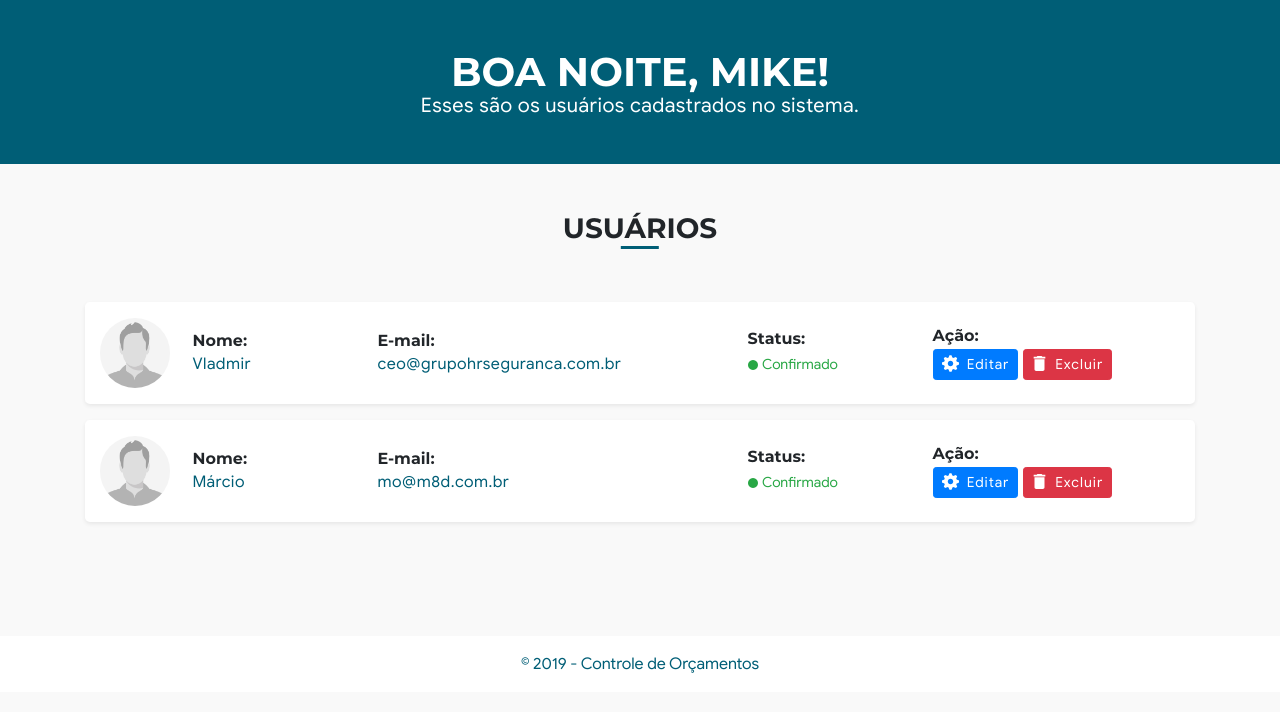
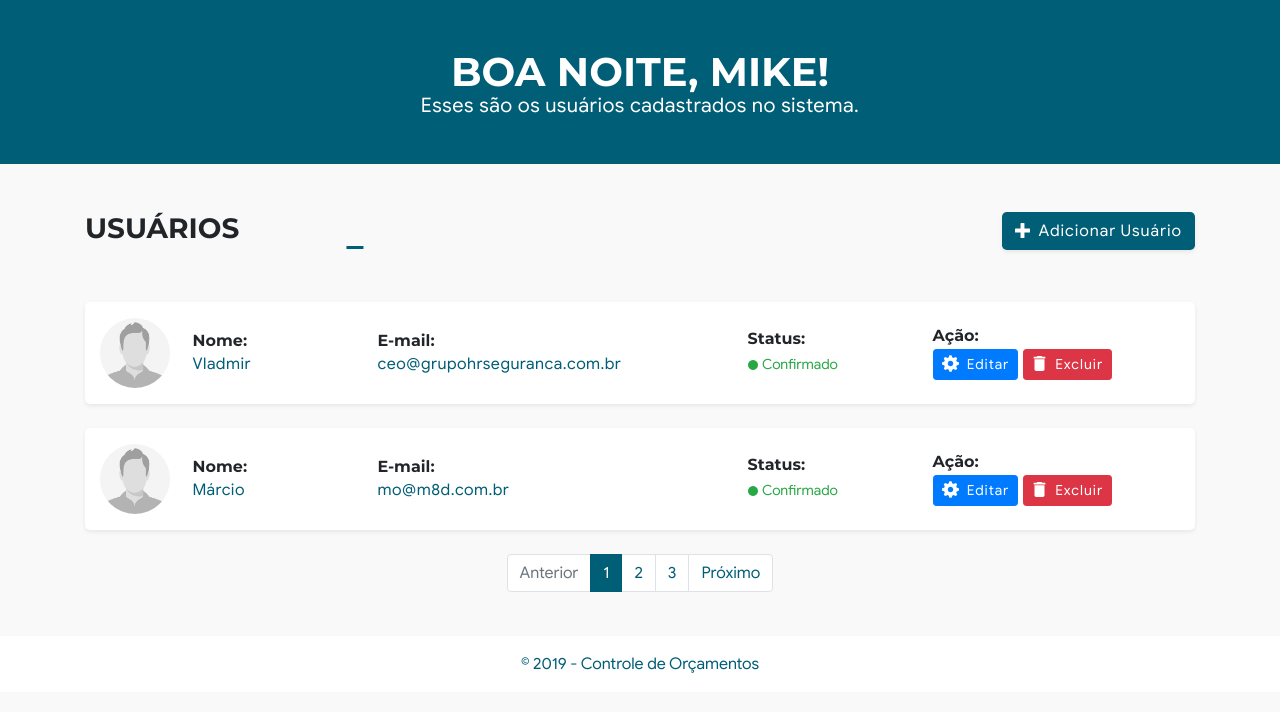
Before and after one commit to mfonsanBD/controleOrcamento, a PHP site: page /gcc/painel/usuario in a window 1280 px wide. Shown: the part 108-820 px from the top of the page. Before the commit the page ends 781 px from the top, so only its background shows below. Run offline with PHP 8.4, Linux system fonts and the light colour scheme; a user stored in the database is signed in; data comes from the database, SQL or seed files in the repository; both versions use the stored data as it was after the commit.

Commit message:
Permissão para o administrador adicionar usuários

```diff
--- a/assets/css/estilo.css
+++ b/assets/css/estilo.css
@@ -16,6 +16,9 @@
 body{
 	font-family: 'Montserrat', sans-serif;
     background-color: #f9f9f9 !important;
+}
+.col-form-label{
+    padding-bottom: 0 !important;
 }
 .family-titulo{
     font-family: 'Montserrat', sans-serif !important;
--- a/assets/js/controleDeOrcamento.js
+++ b/assets/js/controleDeOrcamento.js
@@ -94,6 +94,120 @@ $(document).ready(function(){
 			}
 
 			$("#editaSU")[0].reset();
+		});
+	});
+
+	$('#addU').on('show.bs.modal', function(event){
+		var button = $(event.relatedTarget); // Button that triggered the modal
+		var id = button.data('id'); // Extract info from data-* attributes
+		var nome = button.data('nome'); // Extract info from data-* attributes
+		// If necessary, you could initiate an AJAX request here (and then do the updating in a callback).
+		// Update the modal's content. We'll use jQuery here, but you could use a data binding library or other methods instead.
+		var modal = $(this);
+		modal.find('.modal-title').text('Adicionar Usuário');
+
+		$("#adicionarUsuario").on("click", function(e){
+			e.preventDefault();
+			var nome 		= $("#nomeu").val();
+			var email 		= $("#emailu").val();
+			var senha 		= $("#senhau").val();
+			var csenha 		= $("#csenhau").val();
+
+			if(nome == ''){
+				swal({
+					title: "Aviso!",
+					text: "O campo NOME COMPLETO é obrigatório.",
+					icon: "warning"
+				});
+			}
+			else if(!isNaN(nome)){
+				swal({
+					title: "Aviso!",
+					text: "O campo NOME COMPLETO não permite números.",
+					icon: "warning"
+				});
+			}
+			else if(nome.length < 3){
+				swal({
+					title: "Aviso!",
+					text: "O campo NOME COMPLETO deve conter pelo menos 3 caracteres.",
+					icon: "warning"
+				});
+			}
+			else if(email == ''){
+				swal({
+					title: "Aviso!",
+					text: "O campo E-MAIL é obrigatório.",
+					icon: "warning"
+				});
+			}
+			else if(!emailValido(email)){
+				swal({
+					title: "Aviso!",
+					text: "Digite um e-mail válido.",
+					icon: "warning"
+				});
+			}
+			else if(senha == ''){
+				swal({
+					title: "Aviso!",
+					text: "O campo SENHA é obrigatório.",
+					icon: "warning"
+				});
+			}
+			else if(csenha == ''){
+				swal({
+					title: "Aviso!",
+					text: "O campo COMFIRMAR SENHA é obrigatório.",
+					icon: "warning"
+				});
+			}
+			else if(csenha != senha){
+				swal({
+					title: "Aviso!",
+					text: "As senhas não coincidem.",
+					icon: "warning"
+				});
+			}else{
+				// alert(nome+' - '+email+' - '+senha+' - '+csenha);
+				$.ajax({
+					url: 'http://localhost/gcc/painel/adminAddU/',
+					type: 'POST',
+					data: {nome:nome, email:email, senha:senha},
+					success: function(dados){
+						if(dados == 1){
+							swal({
+								title: "Parabéns!",
+								text: "Usuário adicionado com sucesso!",
+								icon: "success"
+							})
+							.then((resposta) => {
+								$('#modalEdUs').modal('hide');
+								window.location.reload();
+							});
+						}else{
+							swal({
+								title: "Erro!",
+								text: "O usuário não pôde ser adicionado.",
+								icon: "error"
+							})
+							.then((resposta) => {
+								$('#modalEdUs').modal('hide');
+							});
+						};
+					}
+				});
+
+				$("#adicionaUsuario")[0].reset();
+			}
+
+			function emailValido($email){
+				var emailReg = /^([\w-\.]+@([\w-]+\.)+[\w-]{2,4})?$/;
+				return emailReg.test($email);
+			}
+		});
+		$("#cancela").on("click", function(){
+			$("#adicionaUsuario")[0].reset();
 		});
 	});
 
--- a/controllers/painelController.php
+++ b/controllers/painelController.php
@@ -186,6 +186,25 @@ class painelController extends controller{
 			}
 		}
 	}
+	public function adminAddU(){
+		if (empty($_SESSION['logado']) && $_SESSION['permissao'] != 1) {
+			header("Location: ".URL_BASE);
+			exit();
+		}
+		$u = new Usuario();
+		if(isset($_POST) && !empty($_POST)){
+			$nome 		= $_POST['nome'];
+			$email 		= $_POST['email'];
+			$senha 		= $_POST['senha'];
+			$codigo		= md5(time().rand(0, 9999));
+
+			if($u->addU($nome, $email, md5($senha), $codigo)){
+				echo "1";
+			}else{
+				echo "0";
+			}
+		}
+	}
 	public function addFaqs(){
 
 		$pf = new PerguntasFrequentes();
--- a/models/Usuario.php
+++ b/models/Usuario.php
@@ -70,6 +70,16 @@ class Usuario extends model{
 			return false;
 		}
 	}
+	public function addU($nome, $email, $senha, $codigo){
+		$sql = $this->conexao->prepare("INSERT INTO usuario SET nome = ?, email = ?, senha = ?, tipo = 1, foto = 'usuario.jpg', permissao = 1, hash = ?");
+		$sql->execute(array($nome, $email, $senha, $codigo));
+
+		if($sql->rowCount() > 0){
+			return true;
+		}else{
+			return false;
+		}
+	}
 	public function excluiU($id){
 		$sql = $this->conexao->prepare("DELETE FROM usuario WHERE id = ?");
 		$sql->execute(array($id));
--- a/views/admin/faqs.php
+++ b/views/admin/faqs.php
@@ -10,7 +10,7 @@ require 'topo.php';
 	</div>
 	<div class="col-lg-6 text-center offset-lg-3">
 		<button class="btn bg-white shadow-sm ml-1 p-3 pt-2 rounded-lg" data-toggle="modal" data-target="#addPF">
-			<img src="<?=URL_BASE?>assets/img/mais.svg" width="20" class="mr-1 icones" alt="Adicionar">
+			<img src="<?=URL_BASE?>assets/img/mais-cinza.svg" width="20" class="mr-1 icones" alt="Adicionar">
 			<p class="m-0 p-0 text-secondary">Adicionar Perguntas Frequentes</p>
 		</button>
 	</div>
--- a/views/admin/usuario.php
+++ b/views/admin/usuario.php
@@ -31,7 +31,6 @@ require 'topo.php';
     </div>
   </div>
 </div>
-
 <div class="modal fade" id="modalExUs" tabindex="-1" role="dialog" aria-labelledby="exampleModalLabel" aria-hidden="true">
   <div class="modal-dialog modal-dialog-centered" role="document">
     <div class="modal-content bg-light">
@@ -45,9 +44,39 @@ require 'topo.php';
         <form class="bg-light" id="excluiSU">
       		<p class="texto-confirmacao"></p>
 			<div class="modal-footer">
-				<button type="button" class="btn btn-secondary" data-dismiss="modal">Não, desejo cancelar.</button>
-				<button type="button" id="excluirSU" class="btn bg-danger text-white">Sim, desejo excluir.</button>
+				<button type="button" class="btn btn-secondary" data-dismiss="modal">Não, cancelar.</button>
+				<button type="button" id="excluirSU" class="btn bg-danger text-white">Sim, excluir.</button>
 			</div>
+        </form>
+      </div>
+    </div>
+  </div>
+</div>
+<div class="modal fade" id="addU" tabindex="-1" role="dialog" aria-labelledby="exampleModalLabel" aria-hidden="true">
+  <div class="modal-dialog modal-dialog-centered" role="document">
+    <div class="modal-content bg-light">
+      <div class="modal-header bg-padrao">
+        <h5 class="modal-title" id="exampleModalLabel"></h5>
+        <button type="button" class="close" data-dismiss="modal" aria-label="Close">
+          <span aria-hidden="true">&times;</span>
+        </button>
+      </div>
+      <div class="modal-body">
+        <form class="bg-light" id="adicionaUsuario">
+          <div class="form-group text-left">
+            <label for="nome" class="col-form-label">Nome:</label>
+            <input type="text" id="nomeu">
+            <label for="email" class="col-form-label">E-mail:</label>
+            <input type="text" id="emailu">
+            <label for="senha" class="col-form-label">Senha:</label>
+            <input type="password" id="senhau">
+            <label for="csenha" class="col-form-label">Confirmar Senha:</label>
+            <input type="password" id="csenhau">
+          </div>
+		  <div class="modal-footer">
+		    <button type="button" id="cancela" class="btn btn-secondary" data-dismiss="modal">Cancelar</button>
+		    <button type="button" id="adicionarUsuario" class="btn bg-padrao">Adicionar</button>
+		  </div>
         </form>
       </div>
     </div>
@@ -56,12 +85,22 @@ require 'topo.php';
 
 <div class="container">
 	<div class="pt-5 pb-5">
-		<h3 class="text-uppercase text-center titulo_pagina"><?=$this->titulo;?></h3>
+		<div class="row">
+			<div class="col-lg-6 text-left">
+				<h3 class="text-uppercase titulo_pagina"><?=$this->titulo;?></h3>
+			</div>
+			<div class="col-lg-6 text-right">
+				<button class="btn bg-padrao shadow-sm ml-1 rounded-lg" data-toggle="modal" data-target="#addU">
+					<img src="<?=URL_BASE?>assets/img/mais-branco.svg" width="15" class="mr-1 icones" alt="Adicionar">
+					<span class="m-0 p-0 text-white">Adicionar Usuário</span>
+				</button>
+			</div>
+		</div>
 	</div>
-	<div class="row base">
+	<div class="row">
 		<div class="col-lg-12">
 			<?php foreach ($listaUsuarios as $lu): ?>
-				<div class="col-md-12 bg-white rounded-lg pt-3 pb-3 mb-3 shadow-sm">
+				<div class="col-md-12 bg-white rounded-lg pt-3 pb-3 mb-4 shadow-sm">
 					<div class="row">
 						<div class="col-md-1 align-self-center">
 							<img src="<?=URL_BASE?>assets/img/<?=$lu['foto']?>" class="rounded-circle" width="70" alt="">
@@ -105,74 +144,19 @@ require 'topo.php';
 			<?php endforeach; ?>
 		</div>
 	</div>
+	<div class="col-lg-6 pag offset-lg-3">
+		<nav aria-label="Page navigation example">
+		  <ul class="pagination justify-content-center">
+		    <li class="page-item disabled">
+		      <a class="page-link text-padrao" href="#" tabindex="-1" aria-disabled="true">Anterior</a>
+		    </li>
+		    <li class="page-item active"><a class="page-link text-padrao" href="#">1</a></li>
+		    <li class="page-item"><a class="page-link text-padrao" href="#">2</a></li>
+		    <li class="page-item"><a class="page-link text-padrao" href="#">3</a></li>
+		    <li class="page-item">
+		      <a class="page-link text-padrao" href="#">Próximo</a>
+		    </li>
+		  </ul>
+		</nav>
+	</div>
 </div>
-<script>
-var configE = {
-	type: 'doughnut',
-	data: {
-		datasets: [{
-			data: [
-				5,
-				8
-			],
-			backgroundColor: [
-				'#6C757D',
-				'#28A745'
-			]
-		}],
-		labels: [
-			'Aguardando Aprovação',
-			'Em Atividade'
-		]
-	},
-	options: {
-		responsive: true,
-		animation:{
-			animateScale: true
-		}
-	}
-};
-
-var configO = {
-	type: 'doughnut',
-	data: {
-		datasets: [{
-			data: [
-				5,
-				13,
-				20,
-				40,
-				71
-			],
-			backgroundColor: [
-				'#6C757D',
-				'#007BFF',
-				'#FFC107',
-				'#28A745',
-				'#DC3545'
-			]
-		}],
-		labels: [
-			'Não Iniciado',
-			'Em Andamento',
-			'Aguardando Resposta',
-			'Fechado',
-			'Não Fechado'
-		]
-	},
-	options: {
-		responsive: true,
-		animation:{
-			animateScale: true
-		}
-	}
-};
-
-window.onload = function() {
-	var ctxE = document.getElementById('graficoEmpresas').getContext('2d');
-	window.myPie = new Chart(ctxE, configE);
-
-	var ctxO = document.getElementById('graficoOrcamentos').getContext('2d');
-	window.myPie = new Chart(ctxO, configO);
-};
-</script>
```
Also changed, not shown: gcc.sql (+6 -5 lines), assets/img/mais-branco.svg (added), assets/img/mais-cinza.svg (renamed from assets/img/mais.svg).
